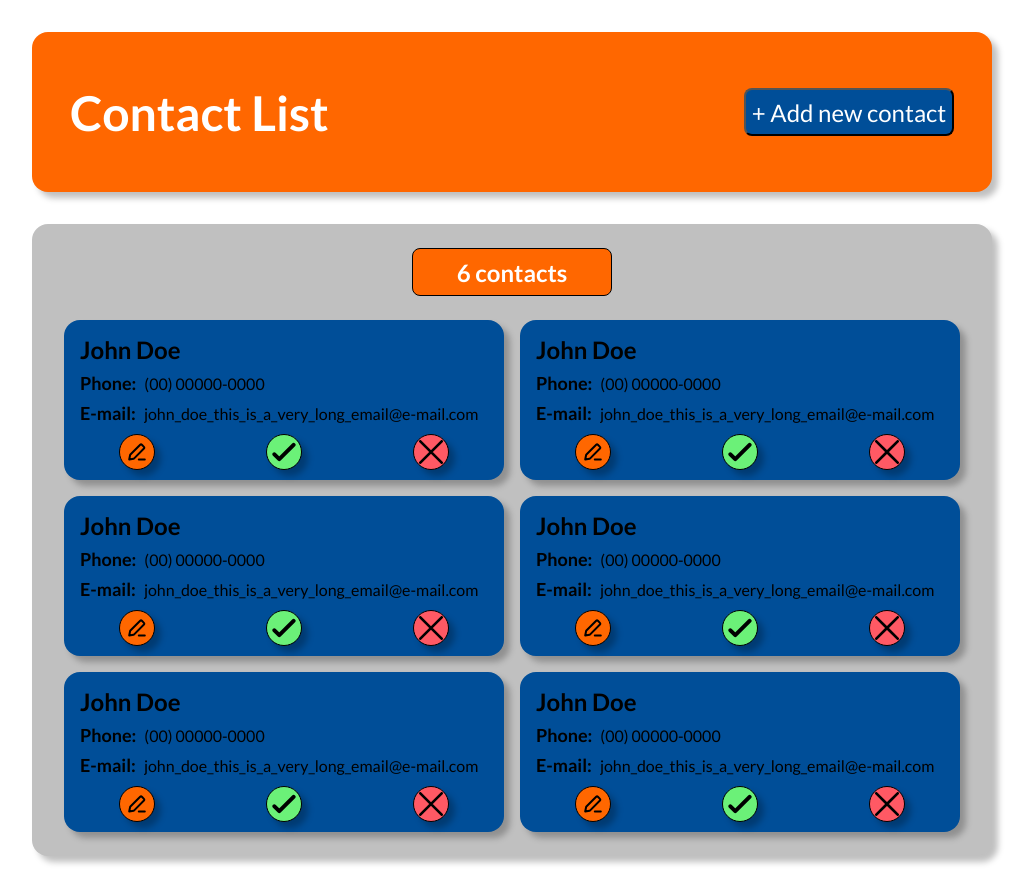
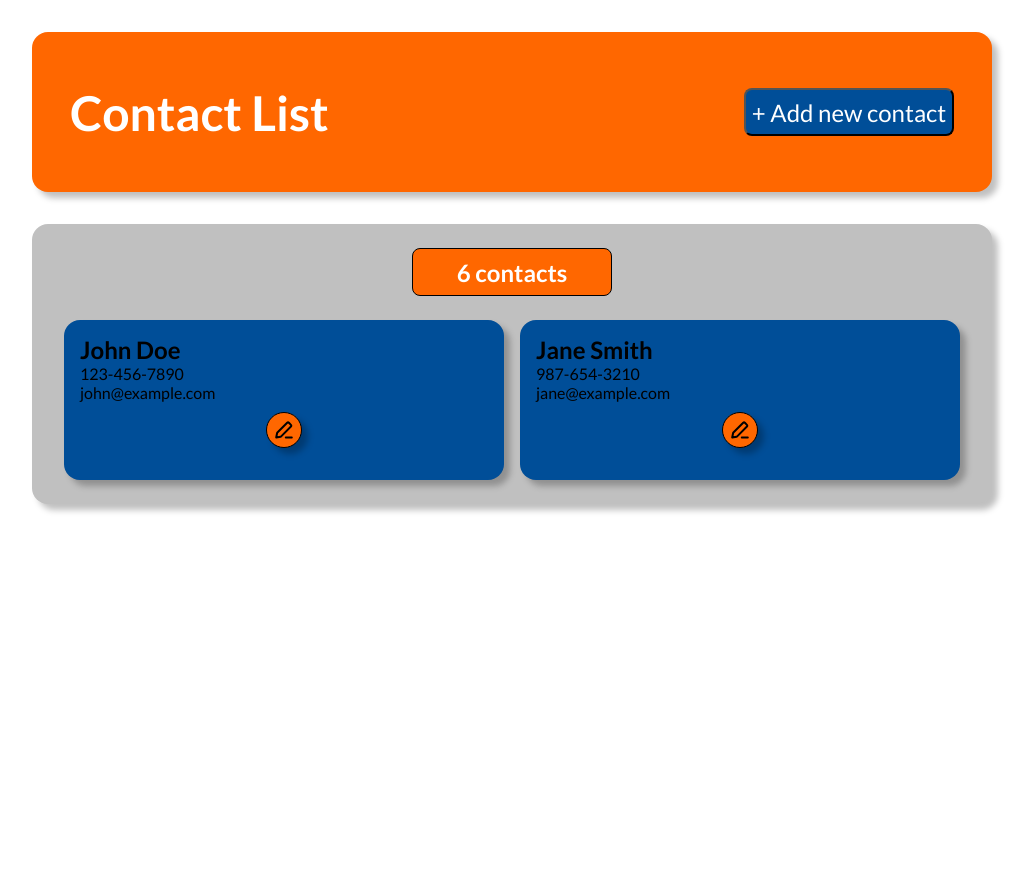
Before and after one commit to GustavoKasaki/contact-list-react, a React (Create React App) app: page / in a window 1280 px wide. Shown: the whole page, without its empty margins (128-1160 px from the left). After the commit the page ends 800 px from the top, so only its background shows below. Built offline with nearby package versions, Linux system fonts and the light colour scheme.

Commit message:
{feat} added button's interactivity

```diff
--- a/src/App.tsx
+++ b/src/App.tsx
@@ -1,16 +1,18 @@
+import { Provider } from 'react-redux'
+import store from './store/store'
 import HeaderContainer from './containers/Header'
 import Main from './containers/Main'
 import GlobalStyle, { Container } from './styles'
 
 function App() {
   return (
-    <>
+    <Provider store={store}>
       <GlobalStyle />
       <Container>
         <HeaderContainer />
         <Main />
       </Container>
-    </>
+    </Provider>
   )
 }
 
--- a/src/components/CancelBtn/index.tsx
+++ b/src/components/CancelBtn/index.tsx
@@ -2,7 +2,7 @@ import cancelImg from '../../assets/icons/cancel.svg'
 import { Circle } from './styles'
 
 const CancelBtn = () => (
-  <Circle href="/">
+  <Circle>
     <img src={cancelImg} alt="Edit" />
   </Circle>
 )
--- a/src/components/CancelBtn/styles.ts
+++ b/src/components/CancelBtn/styles.ts
@@ -1,6 +1,6 @@
 import styled from 'styled-components'
 
-export const Circle = styled.a`
+export const Circle = styled.button`
   background-color: #ff5964;
   height: 36px;
   width: 36px;
--- a/src/components/Card/index.tsx
+++ b/src/components/Card/index.tsx
@@ -1,27 +1,92 @@
-import CancelBtn from '../CancelBtn'
-import ConfirmBtn from '../ConfirmBtn'
-import EditBtn from '../EditBtn'
-import { Buttons, Card, ContactName, Email, Info, Phone } from './styles'
+import { useState } from 'react'
+import { useDispatch } from 'react-redux'
 
-const Contact = () => (
+import { Contact, updateContact } from '../../store/reducers/contactSlice'
+import { AppDispatch } from '../../store/store'
+
+import confirmImg from '../../assets/icons/confirm.svg'
+import cancelImg from '../../assets/icons/cancel.svg'
+import editImg from '../../assets/icons/edit.svg'
+import {
+  Buttons,
+  CancelBtn,
+  Card,
+  ConfirmBtn,
+  EditBtn,
+  Email,
+  Info,
+  Name,
+  Phone
+} from './styles'
+
+const ContactCard = ({ contact }: { contact: any }) => {
+  const [isEditing, setIsEditing] = useState(false)
+  const [editableContact, setEditableContact] = useState<Contact>(contact)
+
+  const dispatch = useDispatch<AppDispatch>()
+
+  const handleInputChange = (e: React.ChangeEvent<HTMLInputElement>) => {
+    const { name, value } = e.target
+    setEditableContact({ ...editableContact, [name]: value })
+  }
+
+  const handleSave = () => {
+    dispatch(updateContact(editableContact))
+    setIsEditing(false)
+  }
+
+  const handleCancel = () => {
+    setEditableContact(contact)
+    setIsEditing(false)
+  }
+
+  return (
     <Card>
+      {isEditing ? (
+        <>
+          <input
+            type="text"
+            name="name"
+            value={editableContact.name}
+            onChange={handleInputChange}
+          />
+          <input
+            type="text"
+            name="phone"
+            value={editableContact.phone}
+            onChange={handleInputChange}
+          />
+          <input
+            type="email"
+            name="email"
+            value={editableContact.email}
+            onChange={handleInputChange}
+          />
+          <Buttons>
+            <ConfirmBtn onClick={handleSave}>
+              <img src={confirmImg} alt="Confirm" />
+            </ConfirmBtn>
+            <CancelBtn onClick={handleCancel}>
+              <img src={cancelImg} alt="Cancel" />
+            </CancelBtn>
+          </Buttons>
+        </>
+      ) : (
+        <>
           <Info>
-      <ContactName>John Doe</ContactName>
-      <Phone>
-        <h3>Phone:</h3>
-        <p>(00) 00000-0000</p>
-      </Phone>
-      <Email>
-        <h3>E-mail:</h3>
-        <p>john_doe_this_is_a_very_long_email@e-mail.com</p>
-      </Email>
+            <Name>{contact.name}</Name>
+            <Phone>{contact.phone}</Phone>
+            <Email>{contact.email}</Email>
           </Info>
           <Buttons>
-      <EditBtn />
-      <ConfirmBtn />
-      <CancelBtn />
+            <EditBtn onClick={() => setIsEditing(true)}>
+              <img src={editImg} alt="Edit" />
+            </EditBtn>
           </Buttons>
+        </>
+      )}
     </Card>
   )
+}
 
-export default Contact
+export default ContactCard
--- a/src/components/Card/styles.ts
+++ b/src/components/Card/styles.ts
@@ -14,7 +14,7 @@ export const Info = styled.div`
   margin: 16px 16px 10px 16px;
 `
 
-export const ContactName = styled.h2`
+export const Name = styled.h2`
   font-size: 24px;
   line-height: 28px;
 `
@@ -53,3 +53,57 @@ export const Email = styled.div`
 export const Buttons = styled.div`
   display: flex;
 `
+
+export const CancelBtn = styled.button`
+  background-color: #ff5964;
+  height: 36px;
+  width: 36px;
+  border-radius: 50%;
+  border: 1px solid #000;
+  box-shadow: 6px 6px 6px rgba(0, 0, 0, 25%);
+  display: flex;
+  justify-content: center;
+  align-items: center;
+  margin: 0 auto;
+
+  img {
+    height: 24px;
+    width: 24px;
+  }
+`
+
+export const ConfirmBtn = styled.button`
+  background-color: #6bf178;
+  height: 36px;
+  width: 36px;
+  border-radius: 50%;
+  border: 1px solid #000;
+  box-shadow: 6px 6px 6px rgba(0, 0, 0, 25%);
+  display: flex;
+  justify-content: center;
+  align-items: center;
+  margin: 0 auto;
+
+  img {
+    height: 24px;
+    width: 24px;
+  }
+`
+
+export const EditBtn = styled.a`
+  background-color: #ff6700;
+  height: 36px;
+  width: 36px;
+  border-radius: 50%;
+  border: 1px solid #000;
+  box-shadow: 6px 6px 6px rgba(0, 0, 0, 25%);
+  display: flex;
+  justify-content: center;
+  align-items: center;
+  margin: 0 auto;
+
+  img {
+    height: 24px;
+    width: 24px;
+  }
+`
--- a/src/components/ConfirmBtn/index.tsx
+++ b/src/components/ConfirmBtn/index.tsx
@@ -2,7 +2,7 @@ import confirmImg from '../../assets/icons/confirm.svg'
 import { Circle } from './styles'
 
 const ConfirmBtn = () => (
-  <Circle href="/">
+  <Circle>
     <img src={confirmImg} alt="Confirm" />
   </Circle>
 )
--- a/src/components/ConfirmBtn/styles.ts
+++ b/src/components/ConfirmBtn/styles.ts
@@ -1,6 +1,6 @@
 import styled from 'styled-components'
 
-export const Circle = styled.a`
+export const Circle = styled.button`
   background-color: #6bf178;
   height: 36px;
   width: 36px;
--- a/src/containers/Main/index.tsx
+++ b/src/containers/Main/index.tsx
@@ -1,19 +1,20 @@
-import Contact from '../../components/Card'
+import { useSelector } from 'react-redux'
+import ContactCard from '../../components/Card'
 import { ContactList, Counter, MainContainer } from './styles'
+import { RootState } from '../../store/store'
 
 const Main = () => {
+  const contacts = useSelector((state: RootState) => state.contacts)
+
   return (
     <MainContainer>
       <Counter>
         <p>6 contacts</p>
       </Counter>
       <ContactList>
-        <Contact />
-        <Contact />
-        <Contact />
-        <Contact />
-        <Contact />
-        <Contact />
+        {contacts.map((contact) => (
+          <ContactCard key={contact.id} contact={contact} />
+        ))}
       </ContactList>
     </MainContainer>
   )
```
Lines whose indentation alone changed are shown as unchanged.
